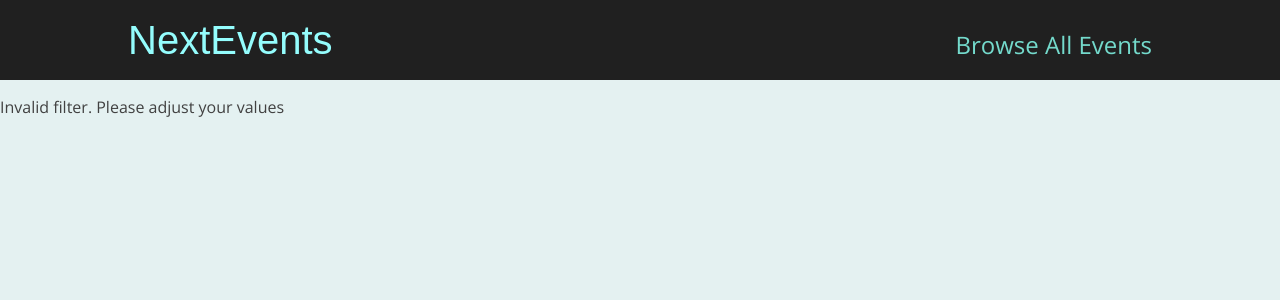
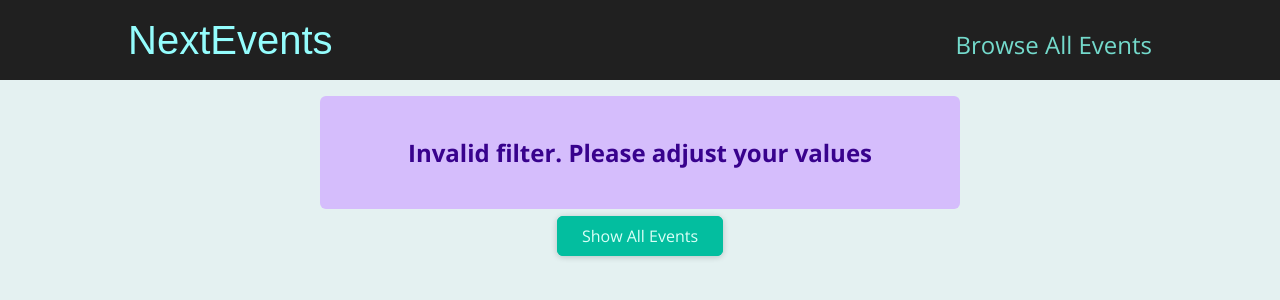
Before and after one commit to Bogdan-Mykhailov/next_app, a Next.js app: page /events/e2 in a window 1280 px wide. Shown: the top 300 px of the page. Built offline with nearby package versions, Linux system fonts and the light colour scheme.

Commit message:
:construction: add error handling, navigation to filtered events

```diff
--- /dev/null
+++ b/components/events/ResultsTitle/ResultsTitle.jsx
@@ -0,0 +1,23 @@
+import s from './ResultsTitle.module.css';
+import Button from "@/components/ui/Button/Button";
+
+function ResultsTitle(props) {
+  const { date } = props;
+
+  const humanReadableDate = new Date(date).toLocaleDateString('en-US', {
+    month: 'long',
+    year: 'numeric',
+  });
+
+  return (
+    <section className={s.title}>
+      <h1>Events in {humanReadableDate}</h1>
+
+      <Button link='/events'>
+        Show all events
+      </Button>
+    </section>
+  );
+}
+
+export default ResultsTitle;
--- /dev/null
+++ b/components/events/ResultsTitle/ResultsTitle.module.css
@@ -0,0 +1,6 @@
+.title {
+  margin: 2rem auto;
+  width: 90%;
+  max-width: 40rem;
+  text-align: center;
+}
--- /dev/null
+++ b/components/ui/ErrorAlert/ErrorAlert.jsx
@@ -0,0 +1,7 @@
+import s from './ErrorAlert.module.css';
+
+function ErrorAlert({ children }) {
+  return <div className={s.alert}>{children}</div>;
+}
+
+export default ErrorAlert;
--- /dev/null
+++ b/components/ui/ErrorAlert/ErrorAlert.module.css
@@ -0,0 +1,12 @@
+.alert {
+  margin: 1rem auto;
+  padding: 1rem 2rem;
+  width: 90%;
+  max-width: 40rem;
+  background-color: #d5bdfc;
+  color: #38028d;
+  font-weight: bold;
+  font-size: 1.5rem;
+  text-align: center;
+  border-radius: 6px;
+}
--- a/pages/events/[...slug].js
+++ b/pages/events/[...slug].js
@@ -2,6 +2,9 @@
 import {useRouter} from "next/router";
 import {getFilteredEvents} from "@/data";
 import EventList from "@/components/events/EventList/EventList";
+import ResultsTitle from "@/components/events/ResultsTitle/ResultsTitle";
+import Button from "@/components/ui/Button/Button";
+import ErrorAlert from "@/components/ui/ErrorAlert/ErrorAlert";
 
 const FilteredEventsPage = () => {
   const router = useRouter();
@@ -22,7 +25,17 @@
     filteredMonth < 1 ||
     filteredMonth > 12
   ) {
-    return <p>Invalid filter. Please adjust your values</p>
+    return (
+      <>
+        <ErrorAlert>
+          <p>Invalid filter. Please adjust your values</p>
+        </ErrorAlert>
+
+        <div className={'center'}>
+          <Button link={'/events'}>Show All Events</Button>
+        </div>
+      </>
+    )
   }
 
   const filteredEvents = getFilteredEvents({
@@ -31,13 +44,26 @@
   });
 
   if (!filteredEvents || filteredEvents.length === 0) {
-    return <p>No events found for chosen filter!</p>
+    return (
+      <>
+        <ErrorAlert>
+          <p>No events found for chosen filter!</p>
+        </ErrorAlert>
+
+        <div className={'center'}>
+          <Button link={'/events'}>Show All Events</Button>
+        </div>
+      </>
+    );
   }
 
+  const date = new Date(filteredYear, filteredMonth - 1);
+
   return (
-    <div>
+    <>
+      <ResultsTitle date={date}/>
       <EventList events={filteredEvents}/>
-    </div>
+    </>
   );
 };
 
```
Also changed, not shown: pages/events/[eventId].js (+6 -1 lines).
